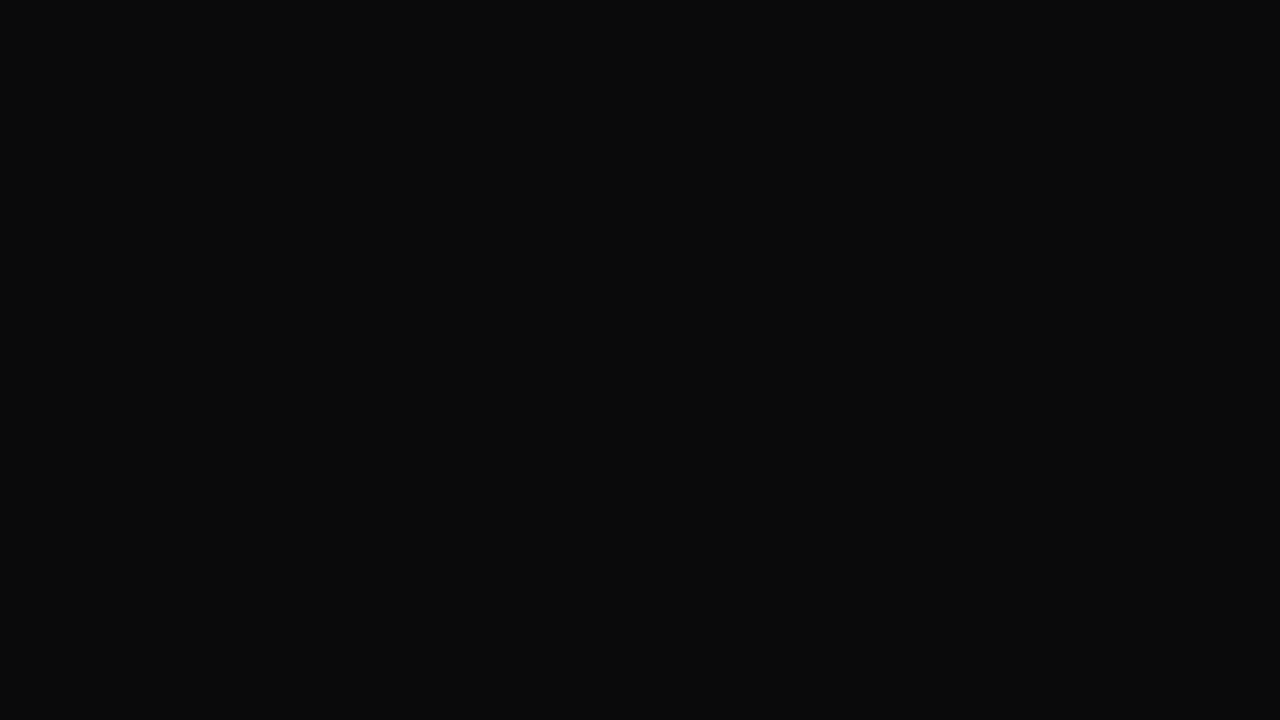
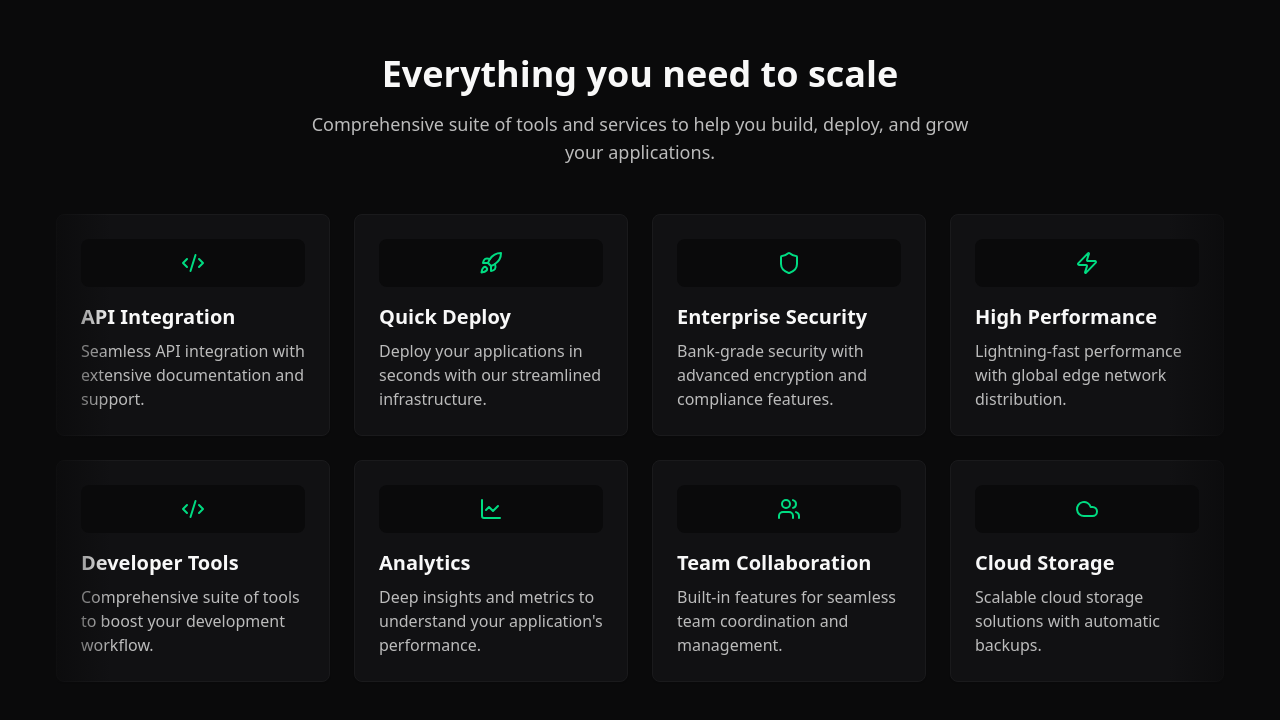
Before and after one commit to luizinhodavp041/orpheo-digital-4, a Next.js app: page / in a window 1280 px wide. Shown: the part 826-1546 px from the top of the page. Before the commit the page ends 800 px from the top, so only its background shows below. Built offline with nearby package versions, Linux system fonts and the light colour scheme.

Commit message:
serviços

```diff
--- a/src/app/globals.css
+++ b/src/app/globals.css
@@ -18,24 +18,24 @@
     @apply border-border;
   }
 
+  html {
+    scroll-behavior: smooth;
+  }
+
   body {
     @apply bg-background text-text;
     font-feature-settings: "rlig" 1, "calt" 1;
   }
+}
 
-  /* Smooth scrolling behavior */
-  html {
-    scroll-behavior: smooth;
+@layer utilities {
+  /* Hide scrollbar but maintain functionality */
+  .scrollbar-hide {
+    -ms-overflow-style: none;
+    scrollbar-width: none;
   }
 
-  /* Hide scrollbar for Chrome, Safari and Opera */
-  ::-webkit-scrollbar {
+  .scrollbar-hide::-webkit-scrollbar {
     display: none;
   }
-
-  /* Hide scrollbar for IE, Edge and Firefox */
-  * {
-    -ms-overflow-style: none; /* IE and Edge */
-    scrollbar-width: none; /* Firefox */
-  }
 }
--- a/src/app/page.tsx
+++ b/src/app/page.tsx
@@ -1,11 +1,13 @@
 import { Header } from "@/components/ui/Header";
 import { Hero } from "@/components/sections/Hero";
+import { Services } from "@/components/sections/Services";
 
 export default function Home() {
   return (
     <main className="bg-background">
       <Header />
       <Hero />
+      <Services />
     </main>
   );
 }
--- /dev/null
+++ b/src/components/sections/Services.tsx
@@ -0,0 +1,102 @@
+"use client";
+
+import { Card } from "@/components/ui/card";
+import {
+  Rocket,
+  Shield,
+  Zap,
+  Code2,
+  LineChart,
+  Users,
+  Cloud,
+} from "lucide-react";
+
+const services = [
+  {
+    icon: <Code2 className="h-6 w-6 text-accent" />,
+    title: "API Integration",
+    description:
+      "Seamless API integration with extensive documentation and support.",
+  },
+  {
+    icon: <Rocket className="h-6 w-6 text-accent" />,
+    title: "Quick Deploy",
+    description:
+      "Deploy your applications in seconds with our streamlined infrastructure.",
+  },
+  {
+    icon: <Shield className="h-6 w-6 text-accent" />,
+    title: "Enterprise Security",
+    description:
+      "Bank-grade security with advanced encryption and compliance features.",
+  },
+  {
+    icon: <Zap className="h-6 w-6 text-accent" />,
+    title: "High Performance",
+    description:
+      "Lightning-fast performance with global edge network distribution.",
+  },
+  {
+    icon: <Code2 className="h-6 w-6 text-accent" />,
+    title: "Developer Tools",
+    description:
+      "Comprehensive suite of tools to boost your development workflow.",
+  },
+  {
+    icon: <LineChart className="h-6 w-6 text-accent" />,
+    title: "Analytics",
+    description:
+      "Deep insights and metrics to understand your application's performance.",
+  },
+  {
+    icon: <Users className="h-6 w-6 text-accent" />,
+    title: "Team Collaboration",
+    description:
+      "Built-in features for seamless team coordination and management.",
+  },
+  {
+    icon: <Cloud className="h-6 w-6 text-accent" />,
+    title: "Cloud Storage",
+    description: "Scalable cloud storage solutions with automatic backups.",
+  },
+];
+
+export function Services() {
+  return (
+    <section className="py-20 bg-background">
+      <div className="max-w-7xl mx-auto px-4 sm:px-6 lg:px-8">
+        <div className="text-center mb-12">
+          <h2 className="text-3xl md:text-4xl font-bold mb-4">
+            Everything you need to scale
+          </h2>
+          <p className="text-text-secondary text-lg max-w-2xl mx-auto">
+            Comprehensive suite of tools and services to help you build, deploy,
+            and grow your applications.
+          </p>
+        </div>
+
+        <div className="relative">
+          {/* Gradient Fade Effect */}
+          <div className="absolute left-0 top-0 bottom-0 w-20 bg-gradient-to-r from-background to-transparent z-10"></div>
+          <div className="absolute right-0 top-0 bottom-0 w-20 bg-gradient-to-l from-background to-transparent z-10"></div>
+
+          {/* Grid Container */}
+          <div className="grid grid-cols-1 md:grid-cols-2 lg:grid-cols-3 xl:grid-cols-4 gap-6 mx-6">
+            {services.map((service, index) => (
+              <Card
+                key={index}
+                className="flex flex-col p-6 bg-background-secondary border-border hover:border-accent transition-colors duration-300"
+              >
+                <div className="rounded-lg p-3 bg-background inline-flex items-center justify-center mb-4">
+                  {service.icon}
+                </div>
+                <h3 className="text-xl font-semibold mb-2">{service.title}</h3>
+                <p className="text-text-secondary">{service.description}</p>
+              </Card>
+            ))}
+          </div>
+        </div>
+      </div>
+    </section>
+  );
+}
--- /dev/null
+++ b/src/components/ui/card.tsx
@@ -0,0 +1,79 @@
+import * as React from "react"
+
+import { cn } from "@/lib/utils"
+
+const Card = React.forwardRef<
+  HTMLDivElement,
+  React.HTMLAttributes<HTMLDivElement>
+>(({ className, ...props }, ref) => (
+  <div
+    ref={ref}
+    className={cn(
+      "rounded-lg border bg-card text-card-foreground shadow-sm",
+      className
+    )}
+    {...props}
+  />
+))
+Card.displayName = "Card"
+
+const CardHeader = React.forwardRef<
+  HTMLDivElement,
+  React.HTMLAttributes<HTMLDivElement>
+>(({ className, ...props }, ref) => (
+  <div
+    ref={ref}
+    className={cn("flex flex-col space-y-1.5 p-6", className)}
+    {...props}
+  />
+))
+CardHeader.displayName = "CardHeader"
+
+const CardTitle = React.forwardRef<
+  HTMLDivElement,
+  React.HTMLAttributes<HTMLDivElement>
+>(({ className, ...props }, ref) => (
+  <div
+    ref={ref}
+    className={cn(
+      "text-2xl font-semibold leading-none tracking-tight",
+      className
+    )}
+    {...props}
+  />
+))
+CardTitle.displayName = "CardTitle"
+
+const CardDescription = React.forwardRef<
+  HTMLDivElement,
+  React.HTMLAttributes<HTMLDivElement>
+>(({ className, ...props }, ref) => (
+  <div
+    ref={ref}
+    className={cn("text-sm text-muted-foreground", className)}
+    {...props}
+  />
+))
+CardDescription.displayName = "CardDescription"
+
+const CardContent = React.forwardRef<
+  HTMLDivElement,
+  React.HTMLAttributes<HTMLDivElement>
+>(({ className, ...props }, ref) => (
+  <div ref={ref} className={cn("p-6 pt-0", className)} {...props} />
+))
+CardContent.displayName = "CardContent"
+
+const CardFooter = React.forwardRef<
+  HTMLDivElement,
+  React.HTMLAttributes<HTMLDivElement>
+>(({ className, ...props }, ref) => (
+  <div
+    ref={ref}
+    className={cn("flex items-center p-6 pt-0", className)}
+    {...props}
+  />
+))
+CardFooter.displayName = "CardFooter"
+
+export { Card, CardHeader, CardFooter, CardTitle, CardDescription, CardContent }
```
